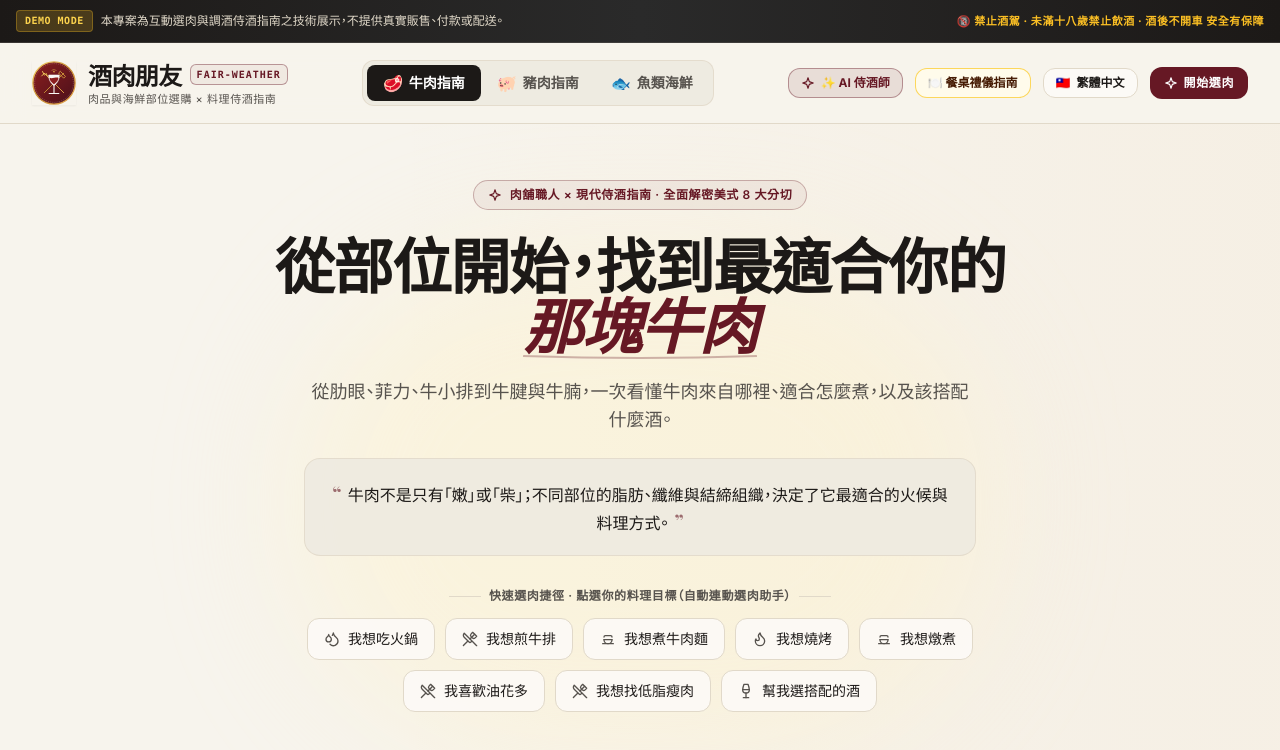
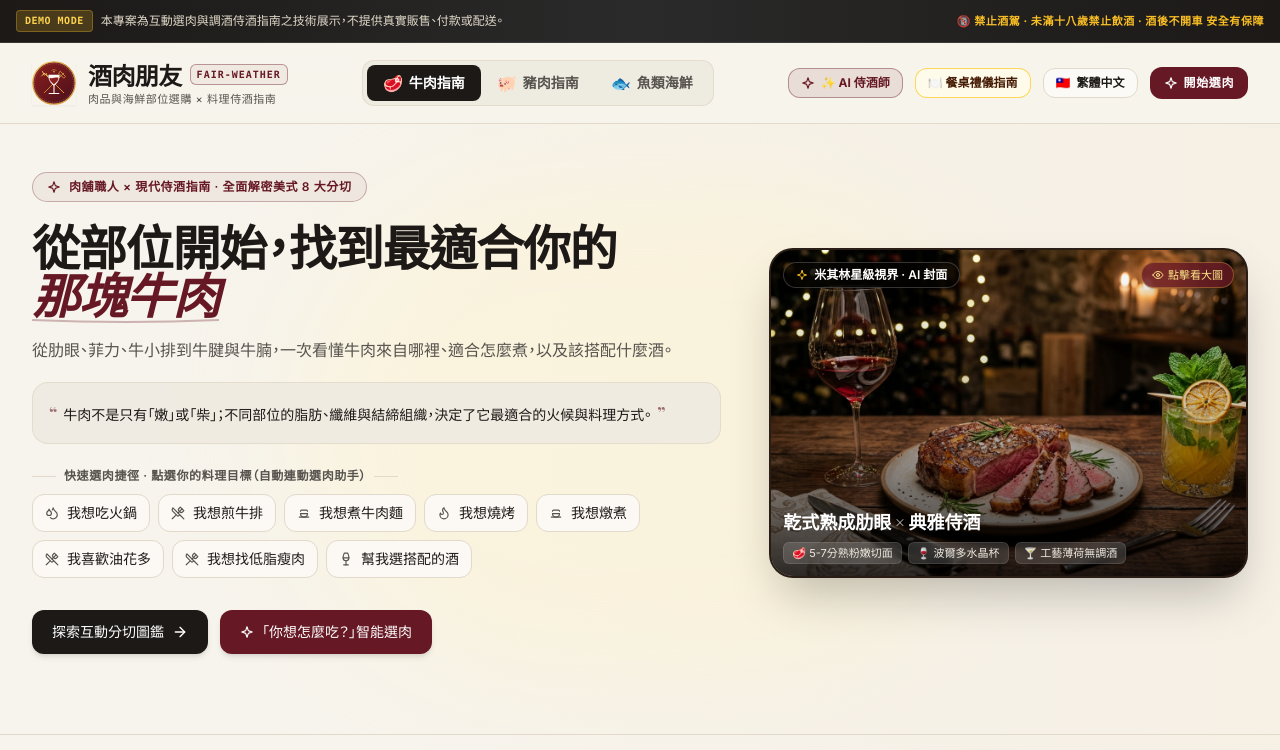
Before and after one commit to roklul/fair-weather-friends, a Next.js app: page / in a window 1280 px wide. Shown: the top 750 px of the page. Built offline with nearby package versions, Linux system fonts and the light colour scheme; a web font is replaced by a local one.

Commit message:
feat(hero): integrate AI-generated Michelin editorial cover visual showcase with interactive lightbox

```diff
--- a/src/components/Hero.jsx
+++ b/src/components/Hero.jsx
@@ -1,8 +1,9 @@
-import React from 'react';
-import { Flame, Soup, UtensilsCrossed, Sparkles, Wine, HeartPulse, Droplets, ArrowRight } from './Icons';
+import React, { useState } from 'react';
+import { Flame, Soup, UtensilsCrossed, Sparkles, Wine, HeartPulse, Droplets, ArrowRight, Eye, X } from './Icons';
 import { TRANSLATIONS } from '../data/translations';
 
 export default function Hero({ activeCategory, onQuickFilter, currentLang = 'zh-TW' }) {
+  const [isLightboxOpen, setIsLightboxOpen] = useState(false);
   const t = TRANSLATIONS[currentLang] || TRANSLATIONS['zh-TW'];
   const heroLangData = t.hero[activeCategory] || t.hero.beef;
 
@@ -32,12 +33,15 @@ export default function Hero({ activeCategory, onQuickFilter, currentLang = 'zh-
   };
 
   return (
-    <section className="relative overflow-hidden pt-10 pb-16 lg:pt-14 lg:pb-20 border-b border-parchment-300">
+    <section className="relative overflow-hidden pt-8 pb-16 lg:pt-12 lg:pb-20 border-b border-parchment-300">
       <div className="absolute inset-0 etching-bg opacity-30 pointer-events-none" />
       <div className="absolute top-1/2 left-1/2 -translate-x-1/2 -translate-y-1/2 w-[700px] h-[500px] bg-amber-100/40 rounded-full blur-3xl pointer-events-none" />
 
       <div className="relative max-w-7xl mx-auto px-4 sm:px-6 lg:px-8">
-        <div className="text-center max-w-4xl mx-auto space-y-6">
+        <div className="grid grid-cols-1 lg:grid-cols-12 gap-8 lg:gap-12 items-center">
+
+          {/* 左欄：核心意圖與文字導引 (7 欄寬度) */}
+          <div className="lg:col-span-7 text-left space-y-5">
 
             {/* 上標徽章 */}
             <div className="inline-flex items-center gap-2 px-3.5 py-1.5 rounded-full border border-beef-burgundy/30 bg-beef-burgundy/5 text-beef-burgundy text-xs font-semibold tracking-wider uppercase shadow-2xs">
@@ -46,8 +50,8 @@ export default function Hero({ activeCategory, onQuickFilter, currentLang = 'zh-
             </div>
 
             {/* 主標題 (平滑斷行與字體排版) */}
-          <h1 className="text-3xl sm:text-5xl lg:text-6xl font-serif font-bold text-charcoal tracking-tight leading-[1.2] max-w-4xl mx-auto">
-            <span className="block sm:inline">{heroLangData.mainTitlePrefix}</span>{' '}
+            <h1 className="text-3xl sm:text-4xl lg:text-5xl font-serif font-bold text-charcoal tracking-tight leading-[1.2]">
+              <span>{heroLangData.mainTitlePrefix}</span>{' '}
               <span className="text-beef-burgundy italic relative inline-block whitespace-nowrap mt-1 sm:mt-0">
                 {heroLangData.highlightWord}
                 <svg className="absolute -bottom-1.5 left-0 w-full h-2 text-beef-burgundy/30 pointer-events-none" viewBox="0 0 100 10" preserveAspectRatio="none">
@@ -57,37 +61,37 @@ export default function Hero({ activeCategory, onQuickFilter, currentLang = 'zh-
             </h1>
 
             {/* 副標題 */}
-          <p className="text-sm sm:text-base lg:text-lg text-charcoal-muted max-w-2xl mx-auto font-sans leading-relaxed">
+            <p className="text-sm sm:text-base text-charcoal-muted font-sans leading-relaxed">
               {heroLangData.subtitle}
             </p>
 
-          {/* 核心金句警句標語 (清晰高對比排版，避免壓縮斜體) */}
-          <div className="my-6 p-4 sm:p-5 rounded-2xl bg-parchment-200/90 border border-parchment-300/80 max-w-2xl mx-auto shadow-2xs text-center">
-            <p className="text-xs sm:text-sm md:text-base text-charcoal font-sans leading-relaxed tracking-normal">
-              <span className="text-beef-burgundy font-serif font-bold text-lg sm:text-xl mr-1.5 opacity-60">“</span>
+            {/* 核心金句警句標語 */}
+            <div className="p-4 rounded-2xl bg-parchment-200/90 border border-parchment-300/80 shadow-2xs">
+              <p className="text-xs sm:text-sm text-charcoal font-sans leading-relaxed">
+                <span className="text-beef-burgundy font-serif font-bold text-lg mr-1.5 opacity-60">“</span>
                 {heroLangData.quote}
-              <span className="text-beef-burgundy font-serif font-bold text-lg sm:text-xl ml-1.5 opacity-60">”</span>
+                <span className="text-beef-burgundy font-serif font-bold text-lg ml-1.5 opacity-60">”</span>
               </p>
             </div>
 
             {/* 快速意圖入口按鈕網格 */}
-          <div className="pt-2">
-            <div className="text-xs font-semibold uppercase tracking-wider text-charcoal-muted mb-3.5 flex items-center justify-center gap-2">
-              <span className="h-px w-8 bg-parchment-300"></span>
+            <div className="pt-1">
+              <div className="text-xs font-semibold uppercase tracking-wider text-charcoal-muted mb-2.5 flex items-center gap-2">
+                <span className="h-px w-6 bg-parchment-300"></span>
                 <span>{t.hero.quickHint}</span>
-              <span className="h-px w-8 bg-parchment-300"></span>
+                <span className="h-px w-6 bg-parchment-300"></span>
               </div>
 
-            <div className="flex flex-wrap items-center justify-center gap-2 sm:gap-2.5 max-w-3xl mx-auto">
+              <div className="flex flex-wrap items-center gap-2">
                 {heroLangData.quickActions.map((btn, idx) => {
                   const IconComponent = getActionIcon(btn.label, btn.filter);
                   return (
                     <button
                       key={idx}
                       onClick={() => onQuickFilter(btn.filter)}
-                    className={`inline-flex items-center gap-2 px-3.5 sm:px-4 py-2 sm:py-2.5 rounded-xl bg-parchment-50/95 hover:bg-white border border-parchment-300 hover:border-beef-burgundy/40 text-charcoal text-xs sm:text-sm font-medium shadow-2xs hover:shadow-xs transition-all transform hover:-translate-y-0.5 active:scale-95 whitespace-nowrap ${getActionColor(idx)}`}
+                      className={`inline-flex items-center gap-2 px-3 py-2 rounded-xl bg-parchment-50/95 hover:bg-white border border-parchment-300 hover:border-beef-burgundy/40 text-charcoal text-xs sm:text-sm font-medium shadow-2xs hover:shadow-xs transition-all transform hover:-translate-y-0.5 active:scale-95 whitespace-nowrap ${getActionColor(idx)}`}
                     >
-                    <IconComponent className="w-3.5 h-3.5 sm:w-4 sm:h-4 shrink-0 text-charcoal-muted" />
+                      <IconComponent className="w-3.5 h-3.5 shrink-0 text-charcoal-muted" />
                       <span>{btn.label}</span>
                     </button>
                   );
@@ -96,17 +100,17 @@ export default function Hero({ activeCategory, onQuickFilter, currentLang = 'zh-
             </div>
 
             {/* 探索導引按鈕 */}
-          <div className="pt-4 flex flex-col sm:flex-row items-center justify-center gap-3.5">
+            <div className="pt-3 flex flex-wrap items-center gap-3">
               <a
                 href="#diagram-section"
-              className="w-full sm:w-auto inline-flex items-center justify-center gap-2 px-6 py-3.5 rounded-xl bg-charcoal hover:bg-charcoal-light text-white font-medium text-sm shadow-md transition-all group whitespace-nowrap"
+                className="inline-flex items-center justify-center gap-2 px-5 py-3 rounded-xl bg-charcoal hover:bg-charcoal-light text-white font-medium text-sm shadow-md transition-all group whitespace-nowrap"
               >
                 <span>{t.hero.exploreBtn}</span>
                 <ArrowRight className="w-4 h-4 group-hover:translate-x-1 transition-transform" />
               </a>
               <a
                 href="#wizard"
-              className="w-full sm:w-auto inline-flex items-center justify-center gap-2 px-6 py-3.5 rounded-xl bg-beef-burgundy hover:bg-beef-red text-white font-medium text-sm shadow-md transition-all whitespace-nowrap"
+                className="inline-flex items-center justify-center gap-2 px-5 py-3 rounded-xl bg-beef-burgundy hover:bg-beef-red text-white font-medium text-sm shadow-md transition-all whitespace-nowrap"
               >
                 <Sparkles className="w-3.5 h-3.5" />
                 <span>{t.hero.wizardBtn}</span>
@@ -114,7 +118,105 @@ export default function Hero({ activeCategory, onQuickFilter, currentLang = 'zh-
             </div>
 
           </div>
+
+          {/* 右欄：米其林 AI 視覺封面展示卡片 (5 欄寬度) */}
+          <div className="lg:col-span-5 relative">
+            <div
+              onClick={() => setIsLightboxOpen(true)}
+              className="group relative rounded-3xl overflow-hidden shadow-2xl border-2 border-amber-900/15 bg-charcoal cursor-pointer transition-all duration-300 hover:shadow-amber-900/20 hover:scale-[1.01]"
+            >
+              {/* AI 封面圖片 */}
+              <img
+                src="/images/hero-cover.jpg"
+                alt="酒肉朋友 米其林極致餐酒學 AI 視覺封面"
+                className="w-full h-auto object-cover aspect-[16/10] sm:aspect-[16/11] transition-transform duration-700 group-hover:scale-105"
+              />
+
+              {/* 漸層光影遮罩 */}
+              <div className="absolute inset-0 bg-gradient-to-t from-black/80 via-black/20 to-transparent pointer-events-none" />
+
+              {/* 頂部標籤 */}
+              <div className="absolute top-3 left-3 right-3 flex items-center justify-between pointer-events-none">
+                <span className="inline-flex items-center gap-1.5 px-3 py-1 rounded-full bg-black/60 backdrop-blur-md border border-white/20 text-white text-xs font-semibold shadow-md">
+                  <Sparkles className="w-3 h-3 text-amber-400" />
+                  <span>米其林星級視界 · AI 封面</span>
+                </span>
+                <span className="inline-flex items-center gap-1 px-2.5 py-1 rounded-full bg-beef-burgundy/80 backdrop-blur-md border border-amber-300/30 text-amber-200 text-[11px] font-medium shadow-md">
+                  <Eye className="w-3 h-3" />
+                  <span>點擊看大圖</span>
+                </span>
               </div>
+
+              {/* 底部情境說明與特色標籤 */}
+              <div className="absolute bottom-3 left-3 right-3 space-y-1.5 pointer-events-none">
+                <div className="text-white font-serif font-bold text-base sm:text-lg drop-shadow-md">
+                  乾式熟成肋眼 × 典雅侍酒
+                </div>
+                <div className="flex flex-wrap items-center gap-1.5 text-[11px] text-parchment-200">
+                  <span className="px-2 py-0.5 rounded-md bg-white/15 backdrop-blur-sm border border-white/10">
+                    🥩 5-7分熟粉嫩切面
+                  </span>
+                  <span className="px-2 py-0.5 rounded-md bg-white/15 backdrop-blur-sm border border-white/10">
+                    🍷 波爾多水晶杯
+                  </span>
+                  <span className="px-2 py-0.5 rounded-md bg-white/15 backdrop-blur-sm border border-white/10">
+                    🍸 工藝薄荷無調酒
+                  </span>
+                </div>
+              </div>
+            </div>
+
+            {/* 裝飾背景光暈 */}
+            <div className="absolute -inset-2 bg-gradient-to-r from-amber-500/10 via-beef-burgundy/10 to-amber-600/10 rounded-3xl blur-xl -z-10" />
+          </div>
+
+        </div>
+      </div>
+
+      {/* 8K 全螢幕大圖 Lightbox 彈窗 */}
+      {isLightboxOpen && (
+        <div
+          className="fixed inset-0 z-50 flex items-center justify-center p-4 bg-black/85 backdrop-blur-md animate-fadeIn"
+          onClick={() => setIsLightboxOpen(false)}
+        >
+          <div
+            className="relative max-w-5xl w-full bg-charcoal rounded-3xl overflow-hidden border border-amber-900/30 shadow-2xl"
+            onClick={(e) => e.stopPropagation()}
+          >
+            {/* 關閉按鈕 */}
+            <button
+              onClick={() => setIsLightboxOpen(false)}
+              className="absolute top-4 right-4 z-10 p-2.5 rounded-full bg-black/70 hover:bg-black text-white hover:text-amber-300 transition-all border border-white/20"
+              aria-label="關閉"
+            >
+              <X className="w-5 h-5" />
+            </button>
+
+            {/* 高解析度大圖 */}
+            <img
+              src="/images/hero-cover.jpg"
+              alt="酒肉朋友 米其林極致餐酒學 AI 視覺封面 8K"
+              className="w-full h-auto max-h-[75vh] object-contain mx-auto"
+            />
+
+            {/* 底部說明 */}
+            <div className="p-5 bg-charcoal-dark border-t border-parchment-800 text-parchment-100 flex flex-col sm:flex-row sm:items-center justify-between gap-3">
+              <div>
+                <h3 className="font-serif font-bold text-lg text-amber-200">
+                  酒肉朋友 · 頂級餐搭視覺封面 (Michelin Editorial Photography)
+                </h3>
+                <p className="text-xs text-parchment-400 mt-0.5 font-sans">
+                  厚切乾式熟成牛排 · 鹽之花與迷迭香 · 波爾多晶透紅酒杯 · 薄荷柑橘工藝零酒精調酒
+                </p>
+              </div>
+              <div className="inline-flex items-center gap-2 px-3 py-1.5 rounded-xl bg-parchment-800/60 border border-parchment-700 text-xs text-parchment-300">
+                <Sparkles className="w-3.5 h-3.5 text-amber-400" />
+                <span>AI 智能生成 · 8K 極致畫質</span>
+              </div>
+            </div>
+          </div>
+        </div>
+      )}
     </section>
   );
 }
```
Also changed, not shown: public/images/hero-cover-art.jpg (added), public/images/hero-cover.jpg (added). Lines whose indentation alone changed are shown as unchanged.
